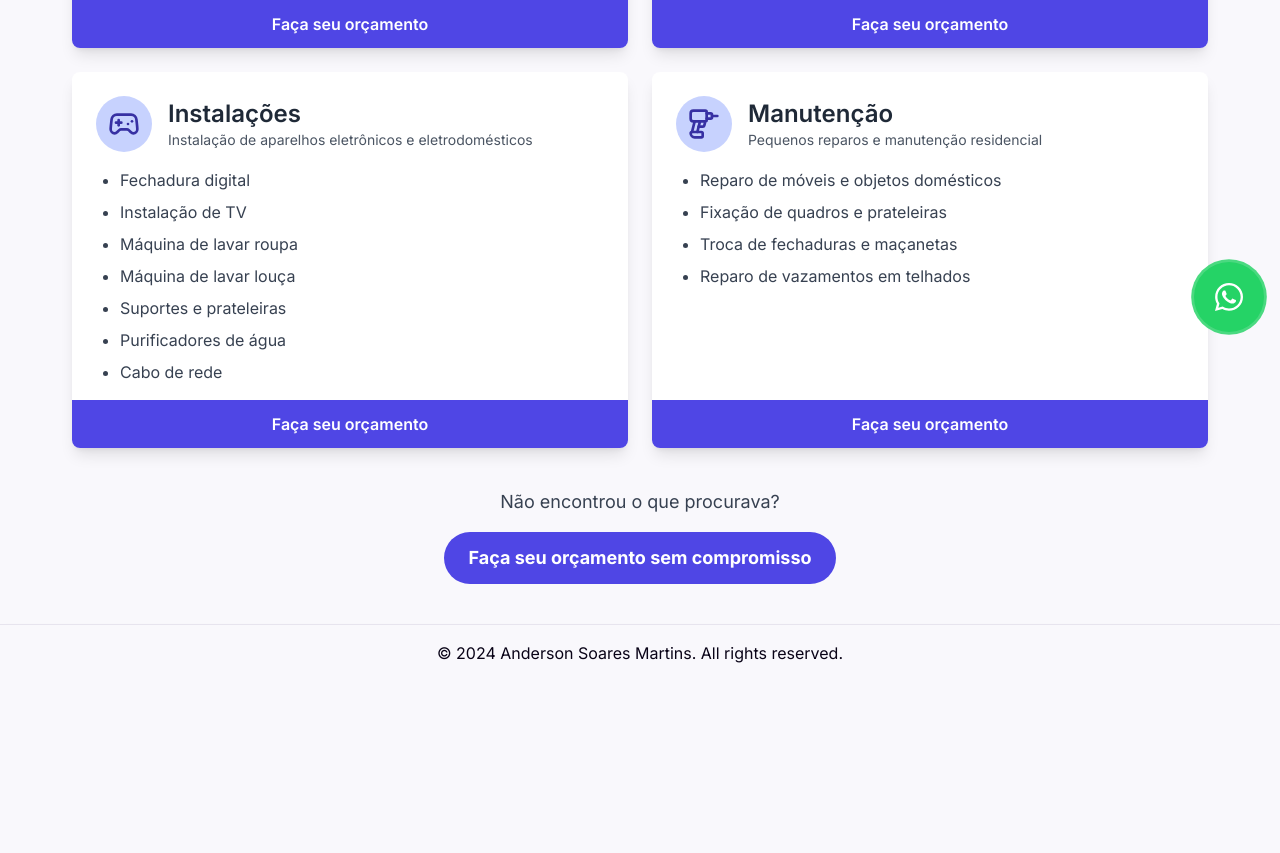
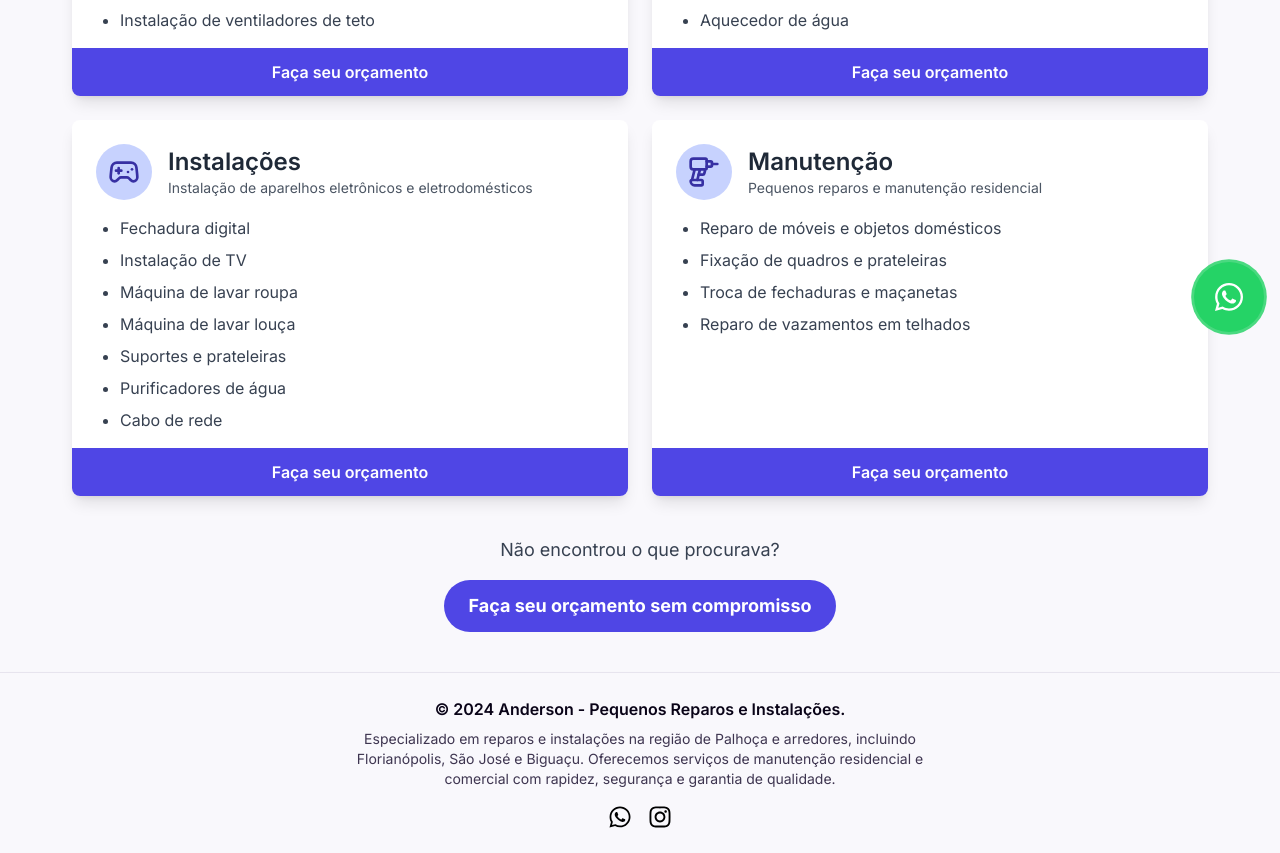
Before and after one commit to Anderson-Soares-Martins/landing-page-handyman, a Next.js app: page /servicos in a window 1280 px wide. Shown: the part 420-1273 px from the top of the page. Before the commit the page ends 1101 px from the top, so only its background shows below. Built offline with nearby package versions, Linux system fonts and the light colour scheme.

Commit message:
atualizações de SEO

```diff
--- a/src/app/layout.tsx
+++ b/src/app/layout.tsx
@@ -22,7 +22,7 @@ export const metadata: Metadata = {
     url: "https://andersonreparos.com.br",
     title: "Anderson Reparos - Serviços Domésticos em Palhoça e Região",
     description:
-      "Especialistas em pequenos reparos e instalações para sua casa, do encanamento à elétrica.",
+      "Especialistas em pequenos reparos e instalações para sua casa.",
     images: [
       {
         url: "./assets/logo.webp",
@@ -41,6 +41,7 @@ export const metadata: Metadata = {
     "serviços domésticos",
     "Palhoça",
     "SC",
+    "Instalação de ",
     "conserto de móveis",
     "troca de disjuntores",
     "reparo de fiação elétrica",
@@ -83,11 +84,7 @@ export const metadata: Metadata = {
     capable: true
   },
   verification: {
-    google: "Ut7pBPdX9A7dzb75s6eUrM6mKTwxoQOcjWhAumvP7ZU",
-    other: {
-      "msvalidate.01": "YOUR_BING_VERIFICATION_CODE",
-      "facebook-domain-verification": "YOUR_FACEBOOK_VERIFICATION_CODE"
-    }
+    google: "Ut7pBPdX9A7dzb75s6eUrM6mKTwxoQOcjWhAumvP7ZU"
   }
 };
 
--- a/src/app/servicos/page.tsx
+++ b/src/app/servicos/page.tsx
@@ -4,57 +4,6 @@ import Link from "next/link";
 import { Drill, Gamepad2, Pointer, Wrench, Zap } from "lucide-react";
 import { useEffect } from "react";
 import { generateWhatsappLink } from "@/utils";
-import { Metadata } from "next";
-
-// export const metadata: Metadata = {
-//   title: "Serviços - Anderson Reparos",
-//   description:
-//     "Serviços rápidos e de qualidade em elétrica, hidráulica e manutenções gerais para sua casa em Palhoça, SC e arredores.",
-//   keywords: [
-//     "reparos",
-//     "manutenção",
-//     "elétrica",
-//     "hidráulica",
-//     "instalações",
-//     "serviços domésticos",
-//     "Palhoça",
-//     "SC",
-//     "conserto de móveis",
-//     "troca de disjuntores",
-//     "reparo de fiação elétrica",
-//     "instalação de ventilador de teto",
-//     "instalação de TV",
-//     "instalação de fechadura digital",
-//     "reparo de vazamentos",
-//     "instalação de torneira",
-//     "instalação de chuveiro",
-//     "instalação de luminária",
-//     "instalação de suporte de prateleira",
-//     "manutenção de telhado",
-//     "reparos elétricos em residência",
-//     "serviços hidráulicos em casa",
-//     "conserto e manutenção residencial",
-//     "instalação de eletrodomésticos",
-//     "serviços de instalação de purificador de água",
-//     "reparos em telhado",
-//     "instalação de aparelhos eletrônicos",
-//     "pequenos reparos em móveis",
-//     "conserto de bomba d'água",
-//     "troca de maçanetas e fechaduras",
-//     "instalação de cabo de rede",
-//     "instalação de chuveiro em Palhoça",
-//     "conserto de bomba d'água em Palhoça",
-//     "reparos hidráulicos em Palhoça",
-//     "instalação de TV na parede em Palhoça",
-//     "manutenção de telhado em Palhoça",
-//     "instalação de suporte para prateleira em Palhoça",
-//     "reparo de fiação elétrica em Palhoça",
-//     "instalação de luminárias em Palhoça",
-//     "conserto de móveis em Palhoça",
-//     "serviços de eletricista em Palhoça",
-//     "troca de fechadura em Palhoça"
-//   ]
-// };
 
 export default function Page() {
   useEffect(() => {
@@ -129,9 +78,15 @@ export default function Page() {
 
   return (
     <section className="w-full">
-      <h1 className="text-3xl font-bold text-center mb-10 text-indigo-600 dark:text-indigo-400">
+      <h1 className="text-3xl font-bold text-center mb-5 text-indigo-600 dark:text-indigo-400">
         Nossos Serviços
       </h1>
+      <div className="text-center mb-10">
+        <p className="text-gray-700 dark:text-slate-400 text-lg">
+          Conheça todos os serviços de reparos e instalações, para a sua casa na
+          região de Palhoça, SC.
+        </p>
+      </div>
       <div className="grid gap-6 grid-cols-1 md:grid-cols-2 lg:grid-cols-2 px-6">
         {todosServicos.map((servico, index) => (
           <div
@@ -144,12 +99,12 @@ export default function Page() {
                 {servico.icon}
               </div>
               <div>
-                <h1 className="text-2xl font-semibold text-gray-800 dark:text-slate-200">
+                <h2 className="text-2xl font-semibold text-gray-800 dark:text-slate-200">
                   {servico.categoria}
+                </h2>
+                <h1 className="text-sm text-gray-600 dark:text-slate-400">
+                  {servico.descricao}
                 </h1>
-                <h2 className="text-sm text-gray-600 dark:text-slate-400">
-                  {servico.descricao}
-                </h2>
               </div>
             </div>
             <ul className="list-disc ml-6 text-gray-700 dark:text-slate-300 space-y-2 px-6 flex-1">
--- a/src/components/Footer.tsx
+++ b/src/components/Footer.tsx
@@ -1,11 +1,44 @@
+import Link from "next/link";
+import { FaInstagram, FaWhatsapp } from "react-icons/fa";
+import { MdEmail } from "react-icons/md";
+
 // components/Footer.tsx
 export default function Footer() {
   return (
-    <footer className="text-center flex justify-center items-center p-4 bg-background border-t-[1px] border-t-primary/10 shadow-md h-18">
-      <p>
-        &copy; {new Date().getFullYear()} Anderson Soares Martins. All rights
-        reserved.
+    <footer className="text-center flex flex-col justify-center items-center p-6 bg-background border-t-[1px] border-t-primary/10 shadow-md">
+      {/* Nome da empresa e direitos autorais */}
+      <p className="font-semibold">
+        &copy; {new Date().getFullYear()} Anderson - Pequenos Reparos e
+        Instalações.
       </p>
+
+      {/* Descrição SEO-friendly */}
+      <p className="mt-2 text-sm text-secondary-foreground max-w-xl">
+        Especializado em reparos e instalações na região de Palhoça e arredores,
+        incluindo Florianópolis, São José e Biguaçu. Oferecemos serviços de
+        manutenção residencial e comercial com rapidez, segurança e garantia de
+        qualidade.
+      </p>
+
+      {/* Informações de contato e redes sociais */}
+      <div className="flex space-x-4 mt-4">
+        <Link
+          href="https://wa.me/5548996084908"
+          className="text-black dark:text-white"
+          target="_blank"
+          rel="noopener noreferrer"
+        >
+          <FaWhatsapp size={24} />
+        </Link>
+        <Link
+          href="https://www.instagram.com/andersonsilveirafernandes?igsh=MTN0c2kzcXpzc3AwMw=="
+          className="text-black dark:text-white"
+          target="_blank"
+          rel="noopener noreferrer"
+        >
+          <FaInstagram size={24} />
+        </Link>
+      </div>
     </footer>
   );
 }
--- a/src/components/sections/ServicosSection.tsx
+++ b/src/components/sections/ServicosSection.tsx
@@ -18,7 +18,14 @@ export const ServicosSection = () => {
       descricao: "Pequeno reparos e instalações hidráulicas",
       icon: <Wrench size={32} />,
       img: imgHidraulica,
-      link: "/servicos"
+      link: "/servicos",
+      servicos: [
+        "Reparo de vazamentos em torneiras e canos",
+        "Instalação de torneiras e chuveiros",
+        "Reparo em bombas d'água",
+        "Reparo em registro",
+        "Aquecedor de água"
+      ]
     },
     {
       nome: "Elétrica",
@@ -26,7 +33,14 @@ export const ServicosSection = () => {
       descricao: "Pequenos reparos e instalações elétricas",
       icon: <Zap size={32} />,
       img: imgEletrica,
-      link: "/servicos"
+      link: "/servicos",
+      servicos: [
+        "Instalação de tomadas e interruptores",
+        "Reparo de fiação elétrica",
+        "Troca de disjuntores",
+        "Instalação de luminárias e lustres",
+        "Instalação de ventiladores de teto"
+      ]
     },
     {
       nome: "Instalação",
@@ -34,7 +48,16 @@ export const ServicosSection = () => {
       descricao: "Instalação de aparelhos eletrônicos e eletrodomésticos",
       icon: <Gamepad2 size={32} />,
       img: imgInstalacao,
-      link: "/servicos"
+      link: "/servicos",
+      servicos: [
+        "Fechadura digital",
+        "Instalação de TV",
+        "Máquina de lavar roupa",
+        "Máquina de lavar louça",
+        "Suportes e prateleiras",
+        "Purificadores de água",
+        "Cabo de rede"
+      ]
     },
     {
       nome: "Manutenção",
@@ -42,7 +65,13 @@ export const ServicosSection = () => {
       descricao: "Pequenos reparos e manutenção residencial",
       icon: <Drill size={32} />,
       img: imgManutencao,
-      link: "/servicos"
+      link: "/servicos",
+      servicos: [
+        "Reparo de móveis e objetos domésticos",
+        "Fixação de quadros e prateleiras",
+        "Troca de fechaduras e maçanetas",
+        "Reparo de vazamentos em telhados"
+      ]
     }
   ];
   return (
```
